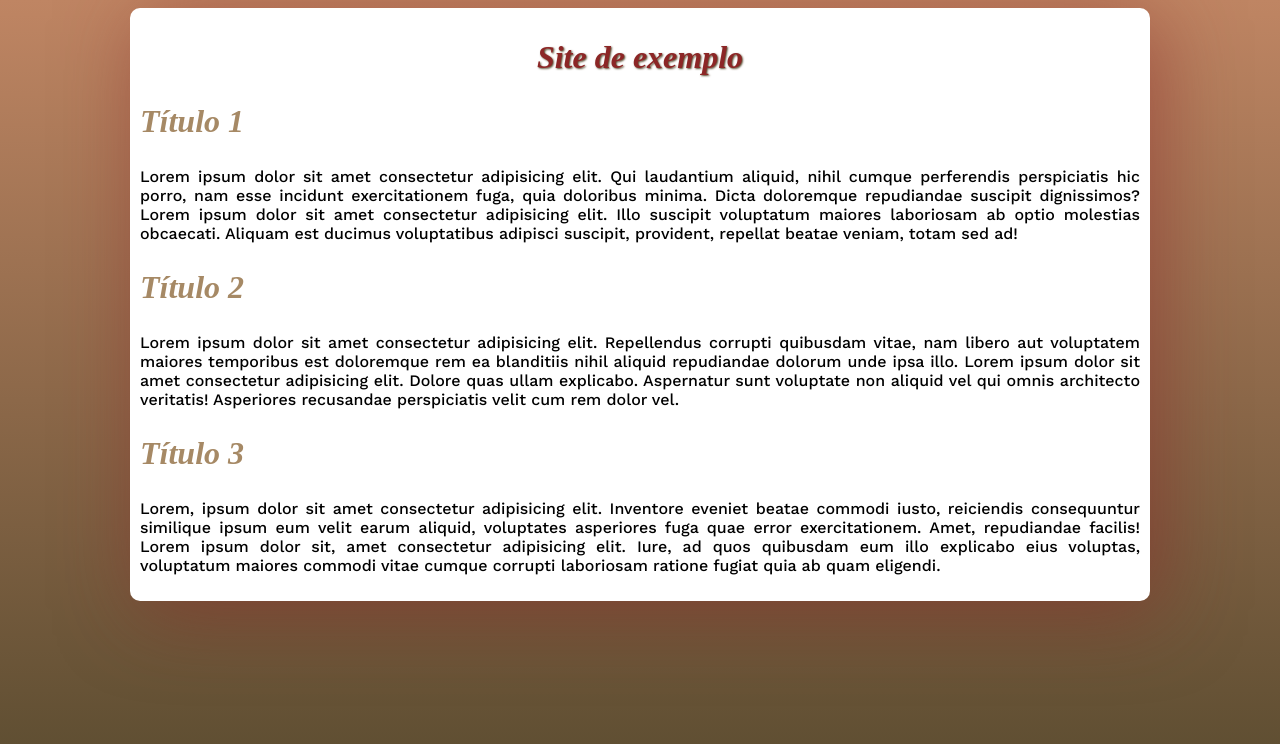
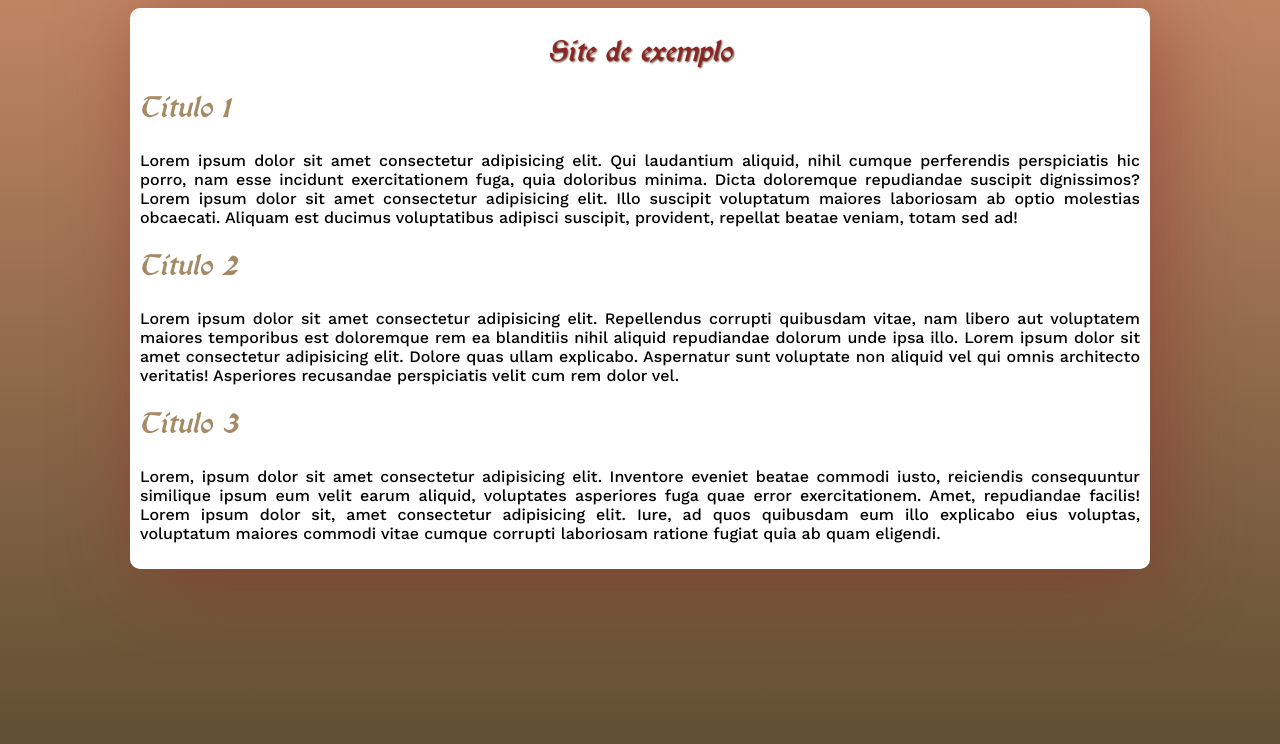
Before and after one commit to Marcelohrr/Atividades_menores, a PHP site: page /site.html in a window 1280 px wide. Shown: the top 744 px of the page. Run offline with PHP 8.4, Linux system fonts and the light colour scheme.

Commit message:
Adiciona fonte externa

```diff
--- a/HTML5 e CSS3/Módulo 2/style.css
+++ b/HTML5 e CSS3/Módulo 2/style.css
@@ -1,6 +1,11 @@
 @charset "UTF-8";
 
 @import url('https://fonts.googleapis.com/css2?family=Rubik:ital,wght@0,300..900;1,300..900&family=Work+Sans:ital,wght@0,100..900;1,100..900&display=swap'); /* Importa fonte do Google Fonts */
+
+@font-face { /* Regra para importar fontes externas */
+    font-family:'MorrisRomanBlack';
+    src: url('fonts/MorrisRomanBlack.otf') format('opentype'), url('fonts/MorrisRomanBlack.ttf') format('truetype'); /* O melhor entre .otf e .ttf depende do navegador. Tipos de format(): opentype (.otf), truetype (.ttf), embedded-opentype, truetype-aat (Apple Advanced Typography), svg */
+}
 
 html {
     font-size: 1rem; /* Existem várias formas para representar medidas de fonte: medidas absolutas (cm, mm, in, px, pt, pc) e medidas relativas (em, ex, ch, rem, vw, vh, vmin, vmax, %). O W3C recomenda o uso de medidas relativas para melhorar a acessibilidade, especialmente rem (root em = tamanho da fonte definido no elemento <html>, raiz, que é por padrão 16px), mais previsível que em (que pode acumular tamanhos) */
@@ -27,7 +32,7 @@ main { /* Retângulo de conteúdo dentro da página */
 }
 
 h1, h2 {
-    font: oblique 700 2rem 'Times New Roman', Times, serif; /* Shorthand font: font-style font-weight font-size font-family */
+    font: oblique 700 2rem 'MorrisRomanBlack', Times, serif; /* Shorthand font: font-style font-weight font-size font-family */
 }
 
 h1 {
```
Also changed, not shown: HTML5 e CSS3/Módulo 2/fonts/MorrisRomanBlack.otf (added), HTML5 e CSS3/Módulo 2/fonts/MorrisRomanBlack.ttf (added).
